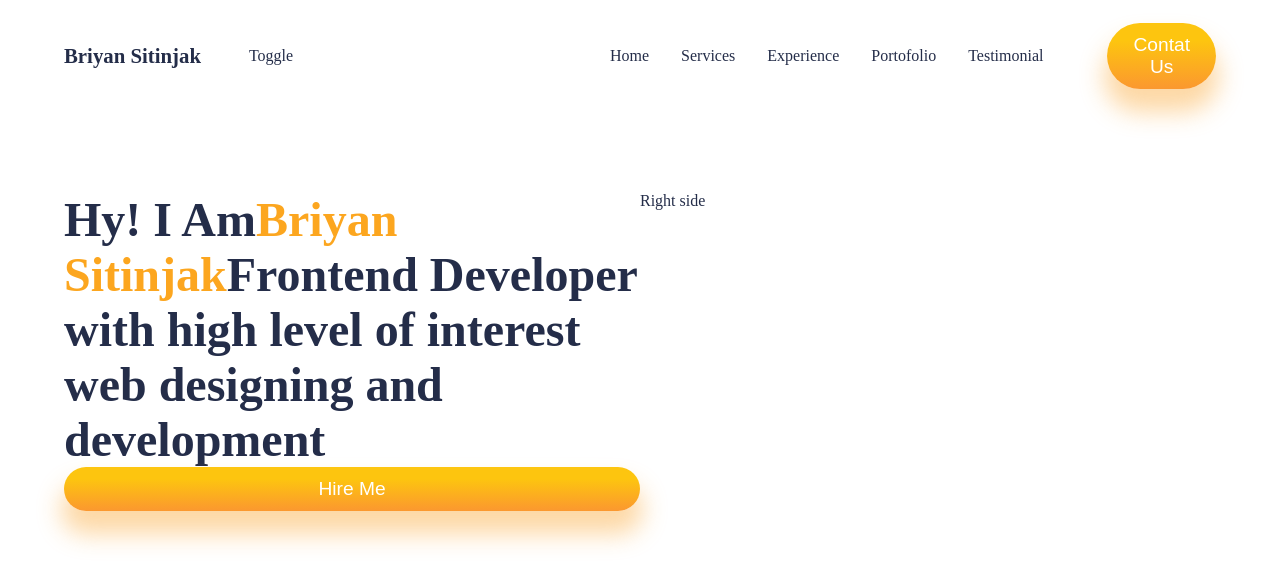
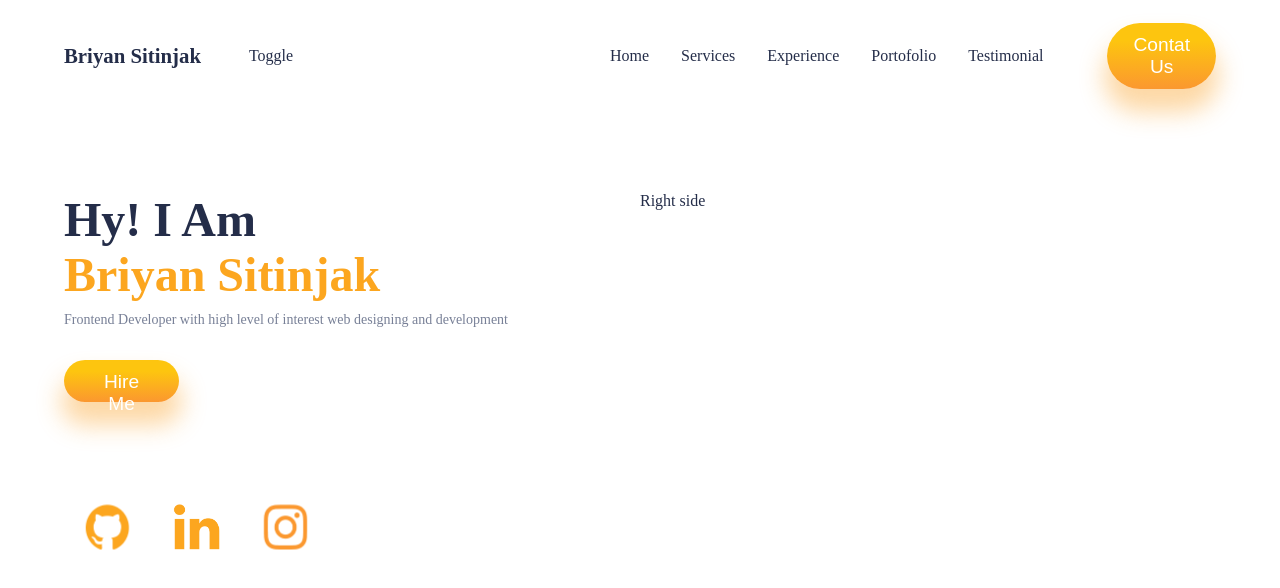
Before and after one commit to BriyanSitinjak/my-portofolio, a React (Create React App) app: page / in a window 1280 px wide. Shown: the top 588 px of the page. Built offline with nearby package versions, Linux system fonts and the light colour scheme; the HTML template or start-up script is replaced by a standard one.

Commit message:
Intor continue working

```diff
--- a/src/Component/IntroComponent/IntroComponent.js
+++ b/src/Component/IntroComponent/IntroComponent.js
@@ -1,5 +1,9 @@
 import React from "react";
 import "./IntroComponent.scss";
+
+import GithubIcon from "../../img/github.png";
+import LinkedinIcon from "../../img/linkedin.png";
+import InstagramIcon from "../../img/instagram.png";
 
 const IntroComponent = () => {
   return (
@@ -13,6 +17,11 @@ const IntroComponent = () => {
             <button className="button intro-btn">
                 Hire Me
             </button>
+            <div className="intro-icons">
+                <img src={GithubIcon} alt=""></img>
+                <img src={LinkedinIcon} alt=""></img>
+                <img src={InstagramIcon} alt=""></img>
+            </div>
         </div>
         <div className="intro-right">
             Right side
--- a/src/Component/IntroComponent/IntroComponent.scss
+++ b/src/Component/IntroComponent/IntroComponent.scss
@@ -9,9 +9,11 @@
             position: relative;
             flex: 1;
             flex-direction: column;
+            gap: 2em;
         }
 
         &-name {
+            display: flex;
             flex-direction: column;
             & span {
                 font-weight: bold;
@@ -25,6 +27,28 @@
             & :nth-child(2) {
                 color: var(--orange);
             }
+
+            & :nth-child(3) {
+                font-weight: 100;
+                font-size: 14px;
+                color: var(--gray);
+                margin-top: 10px;
+            }
+        }
+
+        &-btn {
+            width: 6em;
+            height: 2.2em;
+        }
+
+        &-icons {
+            margin-top: 3em;
+            display: flex;
+            gap: 0;
+
+            > * {
+                transform: scale(0.5);
+            }
         }
 
         &-right {
```
